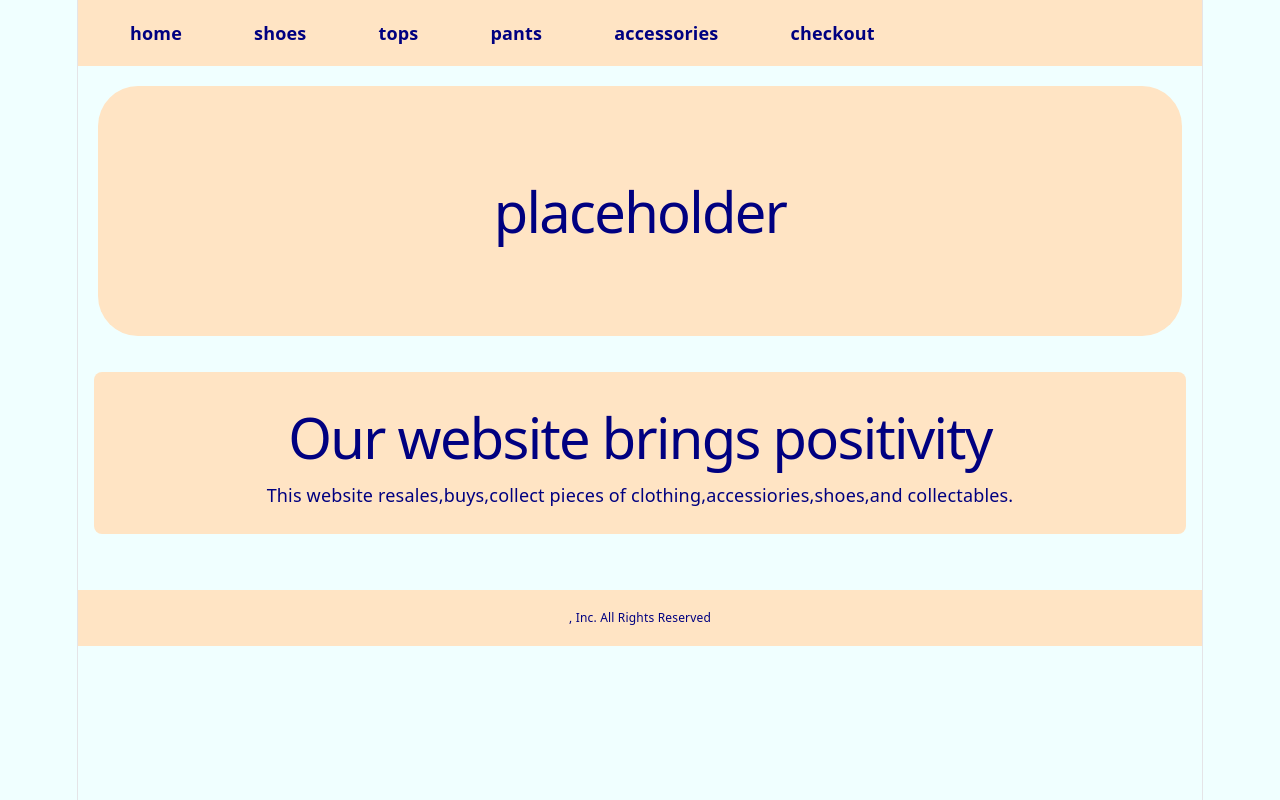
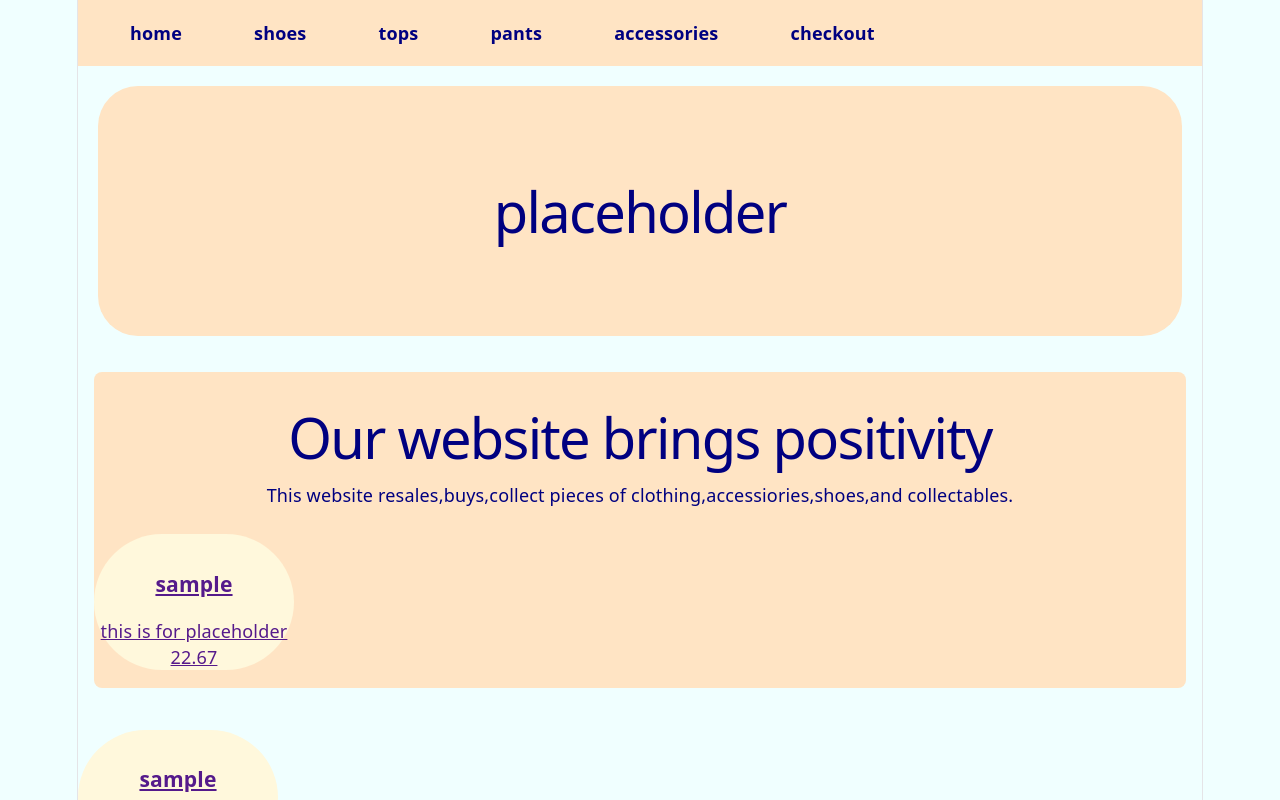
Before and after one commit to its-syota/GDYT-Website, a React (Vite) app in the folder gdytproject/: page / in a window 1280 px wide. Shown: the top 800 px of the page. Built offline with nearby package versions, Linux system fonts and the light colour scheme.

Commit message:
started to make our content

```diff
--- a/gdytproject/src/App.css
+++ b/gdytproject/src/App.css
@@ -46,3 +46,10 @@ footer{
 body{
   background-color: azure;
 }
+
+.product-card-body{
+  background-color: cornsilk;
+  border-radius: 500px;
+  padding-top: 15px;
+  width: 200px;
+}
--- a/gdytproject/src/App.tsx
+++ b/gdytproject/src/App.tsx
@@ -4,7 +4,7 @@ import Navbar from './components/Navbar'
 import Footer from  './components/Footer'
 import Shoes from './shoes'
 import ComingSoon from './components/ComingSoon'
-
+import ProductCard from './components/ProductCard'
 function Home() {
   return (
     <>
@@ -18,11 +18,17 @@ function Home() {
       <p style={{color:'navy'}}>
         This website resales,buys,collect pieces of clothing,accessiories,shoes,and collectables.
       </p>
-      <h2>
 
-      </h2>
+      <ProductCard />
     </div>
+     <ProductCard />
+     <div className="main">
+      <ProductCard />
+     </div>
+
     </>
+
+
   )
 }
 
--- a/gdytproject/src/components/ProductCard.tsx
+++ b/gdytproject/src/components/ProductCard.tsx
@@ -0,0 +1,16 @@
+function ProductCard() {
+    return(
+        <a href="" className="product-card">
+            <img src="" className="product-card-img"/>
+            <div className="product-card-body">
+                <h3 className="product-card-title">sample</h3>
+                <p className="product-card-discription">this is for placeholder</p>
+                <p className="product-card-price">22.67</p>
+
+            </div>
+
+        </a>
+
+    )
+}
+export default ProductCard
```
